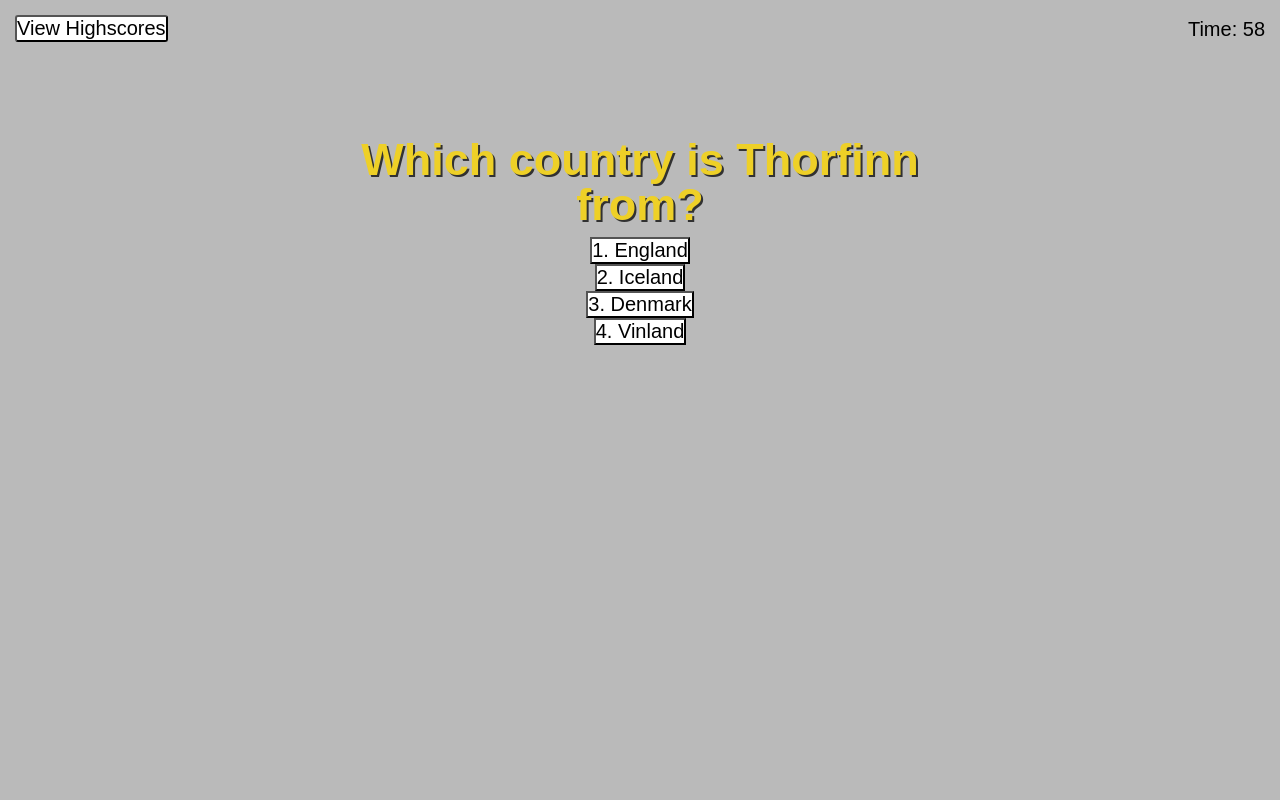
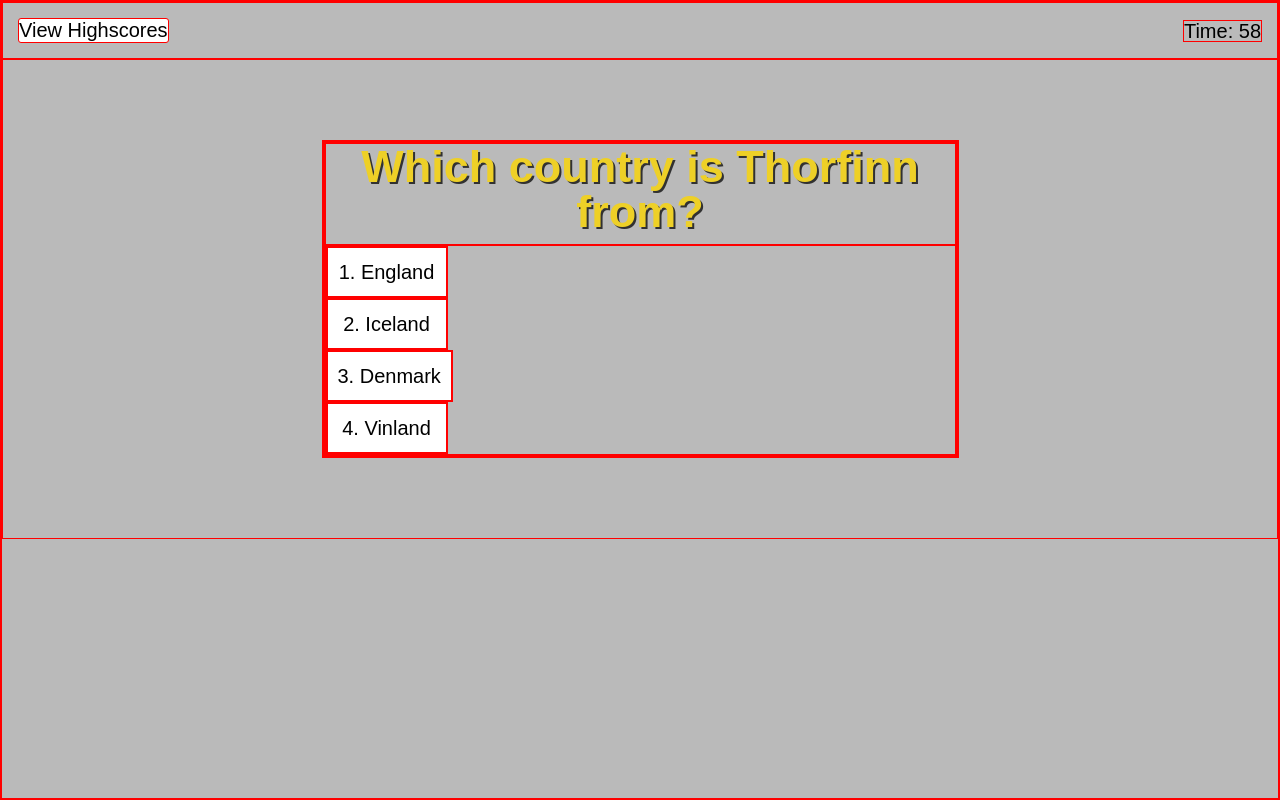
Before and after one commit to frvnlol/4-code-quiz, a plain HTML site: page index.html in a window 1280 px wide. Both pictures are taken after a click on the button "Start Journey". Drawn offline with Linux system fonts and the light colour scheme.

Commit message:
changes to js file

```diff
--- a/assets/css/style.css
+++ b/assets/css/style.css
@@ -1,6 +1,6 @@
 * {
-    /* border: red solid 1px;
-     */
+    border: red solid 1px;
+
 }
 
 body {
@@ -69,9 +69,25 @@ main {
 .choices-btn {
     background: white;
     font-size: 20px;
+    min-width: 120px;
+    min-height: 50px;
+    padding: 10px;
+
 }
 
 .choices-btn:hover {
     background: rgb(112, 229, 255);
     cursor: grab;
 }
+
+.start-page > p {
+    margin: 1.4rem;
+   line-height: 25px;
+}
+
+#answer-key {
+    display: flex;
+    flex-direction: column;
+    align-items: flex-start;
+
+}
--- a/assets/js/script.js
+++ b/assets/js/script.js
@@ -69,10 +69,10 @@ var questions = [
     correctAnswer: "2",
   },
   {
-    question: "What is Thorfinns most famous quote?",
+    question: "Which of these is said by Thorfinn?",
     answers: [
       "1. I want to be a kinder, gentler person. I want to be a stronger person.",
-      "2. Tatakae, Tatakae",
+      "2. Does not have one",
       "3. Believe it!",
       "4. When granted everything, you cant do anything",
     ],
```
